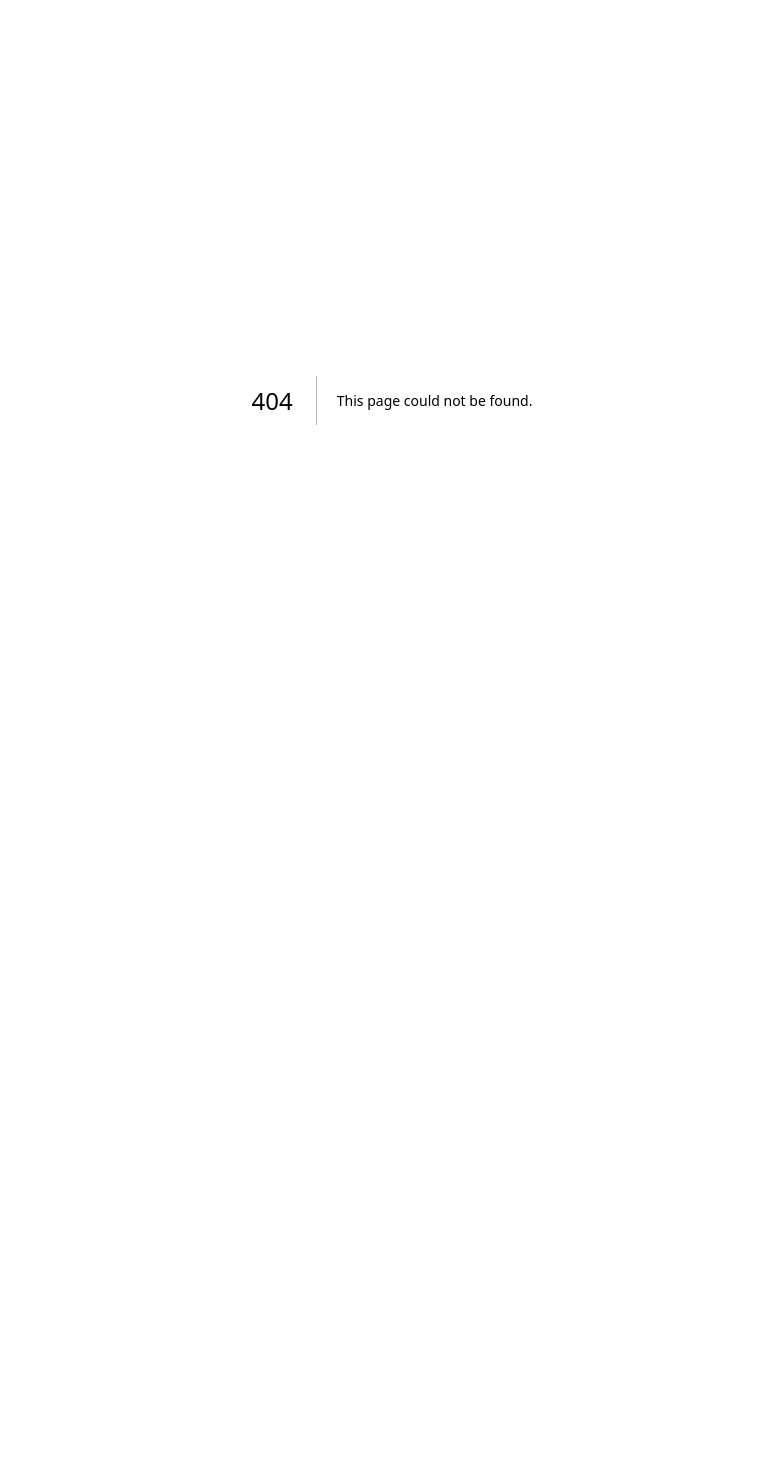
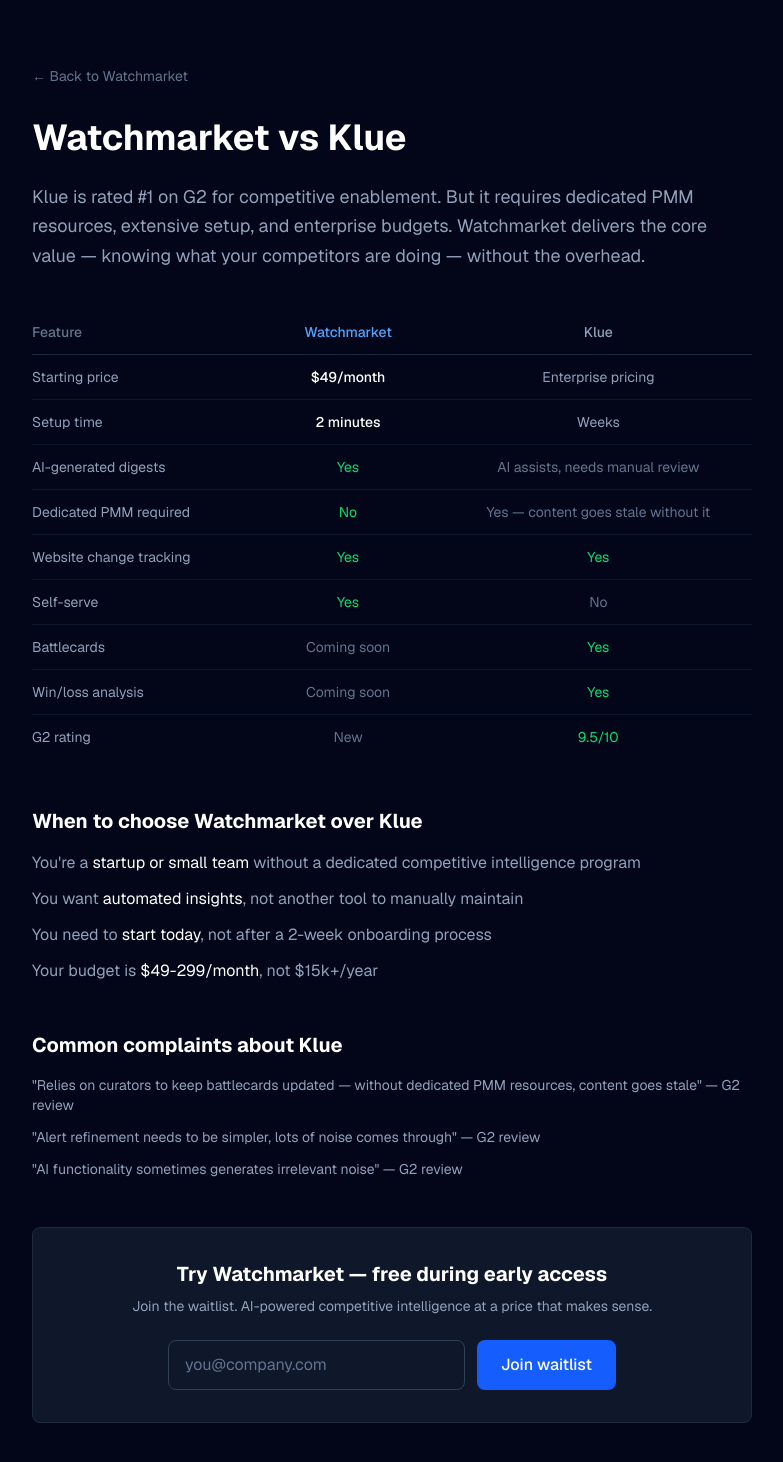
Before and after one commit to airealityproject-ui/watchmarket, a Next.js app: page /compare/klue in a window 1280 px wide. Before the commit this address had no page. Shown: the top 1462 px of the page, without its empty margins (248-1031 px from the left). Before the commit the page ends 800 px from the top, so only its background shows below. Built offline with nearby package versions, Linux system fonts and the light colour scheme.

Commit message:
feat: SEO comparison page — Watchmarket vs Klue

```diff
--- /dev/null
+++ b/src/app/compare/klue/page.tsx
@@ -0,0 +1,173 @@
+import type { Metadata } from "next";
+import { WaitlistForm } from "@/app/waitlist-form";
+
+export const metadata: Metadata = {
+  title: "Watchmarket vs Klue — Competitive Intelligence Without Enterprise Pricing",
+  description:
+    "Looking for a Klue alternative? Watchmarket offers AI-powered competitive intelligence starting at $49/month with zero setup overhead.",
+  openGraph: {
+    title: "Watchmarket vs Klue — CI Without Enterprise Pricing",
+    description:
+      "AI-powered competitive monitoring from $49/month. No battlecard maintenance. No dedicated PMM required.",
+  },
+};
+
+export default function KlueComparePage() {
+  return (
+    <main className="min-h-screen bg-slate-950 text-white">
+      <div className="max-w-3xl mx-auto px-6 py-16">
+        <a
+          href="/"
+          className="text-sm text-slate-500 hover:text-slate-400 mb-8 inline-block"
+        >
+          ← Back to Watchmarket
+        </a>
+
+        <h1 className="text-3xl sm:text-4xl font-bold mb-6">
+          Watchmarket vs Klue
+        </h1>
+
+        <p className="text-lg text-slate-400 mb-10 leading-relaxed">
+          Klue is rated #1 on G2 for competitive enablement. But it requires
+          dedicated PMM resources, extensive setup, and enterprise budgets.
+          Watchmarket delivers the core value — knowing what your competitors
+          are doing — without the overhead.
+        </p>
+
+        <div className="overflow-x-auto mb-12">
+          <table className="w-full text-sm">
+            <thead>
+              <tr className="border-b border-slate-800">
+                <th className="text-left py-3 pr-4 text-slate-500 font-medium">
+                  Feature
+                </th>
+                <th className="text-center py-3 px-4 text-blue-400 font-medium">
+                  Watchmarket
+                </th>
+                <th className="text-center py-3 pl-4 text-slate-400 font-medium">
+                  Klue
+                </th>
+              </tr>
+            </thead>
+            <tbody className="text-slate-400">
+              <tr className="border-b border-slate-800/50">
+                <td className="py-3 pr-4">Starting price</td>
+                <td className="py-3 px-4 text-center text-white font-medium">
+                  $49/month
+                </td>
+                <td className="py-3 pl-4 text-center">Enterprise pricing</td>
+              </tr>
+              <tr className="border-b border-slate-800/50">
+                <td className="py-3 pr-4">Setup time</td>
+                <td className="py-3 px-4 text-center text-white font-medium">
+                  2 minutes
+                </td>
+                <td className="py-3 pl-4 text-center">Weeks</td>
+              </tr>
+              <tr className="border-b border-slate-800/50">
+                <td className="py-3 pr-4">AI-generated digests</td>
+                <td className="py-3 px-4 text-center text-green-400">Yes</td>
+                <td className="py-3 pl-4 text-center text-slate-500">
+                  AI assists, needs manual review
+                </td>
+              </tr>
+              <tr className="border-b border-slate-800/50">
+                <td className="py-3 pr-4">Dedicated PMM required</td>
+                <td className="py-3 px-4 text-center text-green-400">No</td>
+                <td className="py-3 pl-4 text-center text-slate-500">
+                  Yes — content goes stale without it
+                </td>
+              </tr>
+              <tr className="border-b border-slate-800/50">
+                <td className="py-3 pr-4">Website change tracking</td>
+                <td className="py-3 px-4 text-center text-green-400">Yes</td>
+                <td className="py-3 pl-4 text-center text-green-400">Yes</td>
+              </tr>
+              <tr className="border-b border-slate-800/50">
+                <td className="py-3 pr-4">Self-serve</td>
+                <td className="py-3 px-4 text-center text-green-400">Yes</td>
+                <td className="py-3 pl-4 text-center text-slate-500">No</td>
+              </tr>
+              <tr className="border-b border-slate-800/50">
+                <td className="py-3 pr-4">Battlecards</td>
+                <td className="py-3 px-4 text-center text-slate-500">
+                  Coming soon
+                </td>
+                <td className="py-3 pl-4 text-center text-green-400">Yes</td>
+              </tr>
+              <tr className="border-b border-slate-800/50">
+                <td className="py-3 pr-4">Win/loss analysis</td>
+                <td className="py-3 px-4 text-center text-slate-500">
+                  Coming soon
+                </td>
+                <td className="py-3 pl-4 text-center text-green-400">Yes</td>
+              </tr>
+              <tr>
+                <td className="py-3 pr-4">G2 rating</td>
+                <td className="py-3 px-4 text-center text-slate-500">New</td>
+                <td className="py-3 pl-4 text-center text-green-400">
+                  9.5/10
+                </td>
+              </tr>
+            </tbody>
+          </table>
+        </div>
+
+        <div className="mb-12">
+          <h2 className="text-xl font-bold mb-4">
+            When to choose Watchmarket over Klue
+          </h2>
+          <ul className="space-y-3 text-slate-400">
+            <li>
+              You&apos;re a <span className="text-white">startup or small team</span> without
+              a dedicated competitive intelligence program
+            </li>
+            <li>
+              You want <span className="text-white">automated insights</span>, not
+              another tool to manually maintain
+            </li>
+            <li>
+              You need to <span className="text-white">start today</span>, not
+              after a 2-week onboarding process
+            </li>
+            <li>
+              Your budget is <span className="text-white">$49-299/month</span>,
+              not $15k+/year
+            </li>
+          </ul>
+        </div>
+
+        <div className="mb-12">
+          <h2 className="text-xl font-bold mb-4">
+            Common complaints about Klue
+          </h2>
+          <ul className="space-y-3 text-slate-400 text-sm">
+            <li>
+              &quot;Relies on curators to keep battlecards updated — without
+              dedicated PMM resources, content goes stale&quot; — G2 review
+            </li>
+            <li>
+              &quot;Alert refinement needs to be simpler, lots of noise comes
+              through&quot; — G2 review
+            </li>
+            <li>
+              &quot;AI functionality sometimes generates irrelevant noise&quot;
+              — G2 review
+            </li>
+          </ul>
+        </div>
+
+        <div className="bg-slate-900 border border-slate-800 rounded-lg p-8 text-center">
+          <h2 className="text-xl font-bold mb-2">
+            Try Watchmarket — free during early access
+          </h2>
+          <p className="text-slate-400 mb-6 text-sm">
+            Join the waitlist. AI-powered competitive intelligence at a price
+            that makes sense.
+          </p>
+          <WaitlistForm />
+        </div>
+      </div>
+    </main>
+  );
+}
```
